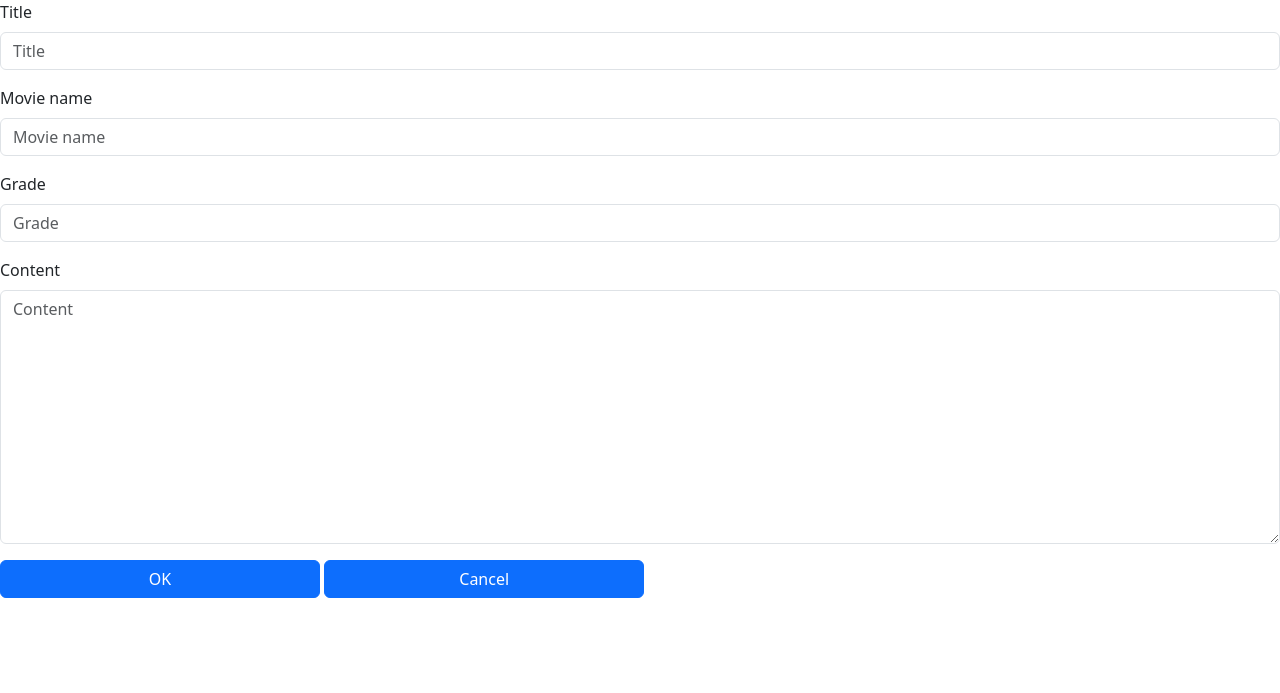
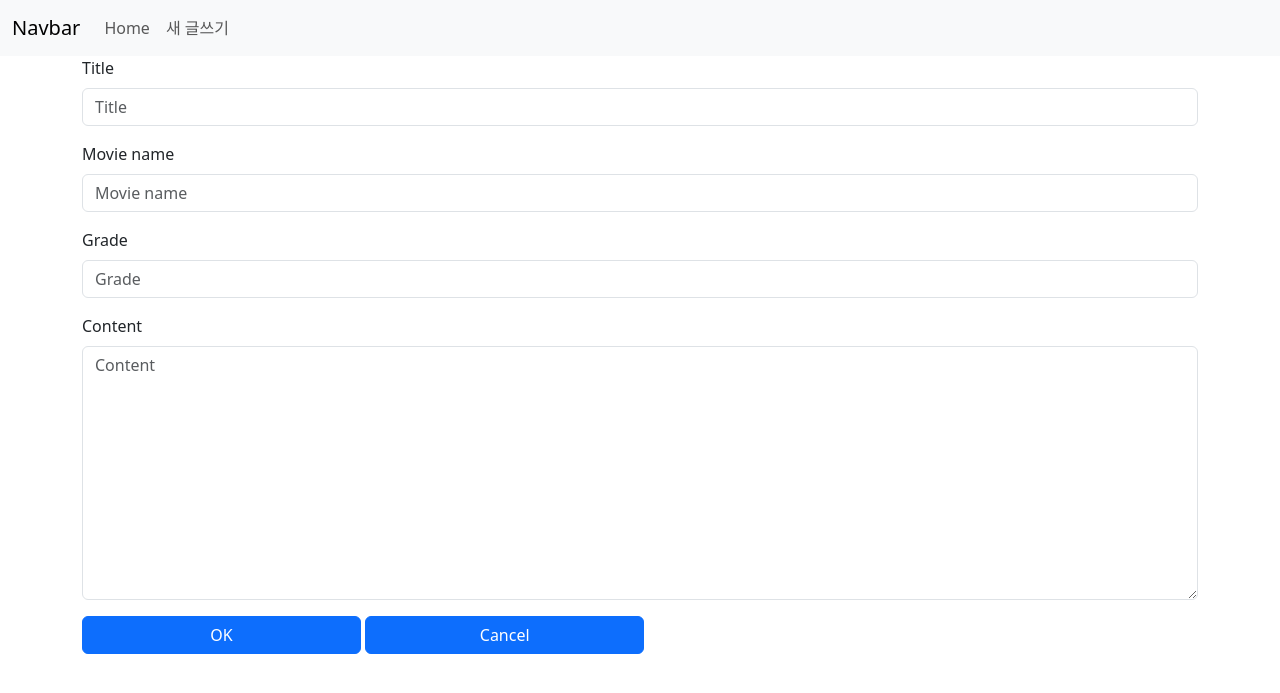
Before and after one commit to sungin95/pair_1007, a Django app: page /review/new/ in a window 1280 px wide. Shown: the top 693 px of the page. Run offline with Django 3.2, Linux system fonts and the light colour scheme; some libraries are stand-ins or nearby versions.

Commit message:
1007 PJT 15:00 JOOHYUN

```diff
--- a/reviews_movie/templates/reviews/index.html
+++ b/reviews_movie/templates/reviews/index.html
@@ -1,6 +1,6 @@
 {% extends 'base.html' %}
 {% block content %}
-  <a href="{% url 'review:new' %}" class="btn btn-primary">새 글쓰기</a>
+
   <table class="table">
     <thead>
       <tr>
@@ -16,7 +16,7 @@
       {% for review in reviews %}
         <tr>
           <th scope="row">{{review.pk}}</th>
-          <td>{{review.title}}</td>
+          <td> <a href="{% url 'review:detail' review.pk %}">{{review.title}}</a></td>
           <td>{{review.movie_name}}</td>
           <td>{{review.grade}}</td>
           <td>{{review.created_at}}</td>
--- a/reviews_movie/urls.py
+++ b/reviews_movie/urls.py
@@ -6,5 +6,9 @@ app_name = "review"
 urlpatterns = [
     path("", views.index, name="index"),
     path("new/", views.new, name="new"),
-    # path("create/", views.create, name="create"),
+    path('detail/<int:pk>',views.detail,name='detail'),
+    path('detail/<int:pk>/update',views.update,name='update'),
+    # path('detail/<int:pk>/delete',views.delete,name='delete'),
+
+
 ]
--- a/reviews_movie/views.py
+++ b/reviews_movie/views.py
@@ -1,11 +1,15 @@
 from django.shortcuts import render, redirect
 from .forms import ReviewForm
+from . models import Review
 
 # Create your views here.
 def index(request):
+    review = Review.objects.order_by('-pk')
+    context ={
+        'reviews' : review
+    }
 
-    return render(request, "reviews/index.html")
-
+    return render(request, "reviews/index.html", context)
 
 def new(request):
     if request.method == "POST":
@@ -19,3 +23,29 @@ def new(request):
         "review_form": review_form,
     }
     return render(request, "reviews/new.html", context)
+
+def detail(request,pk):
+    review = Review.objects.get(pk=pk)
+
+    context = {
+        'review' : review
+    }
+
+    return render(request,'reviews/detail.html',context)
+
+def update(request,pk):
+    review = Review.objects.get(pk=pk)
+    if request.method == "POST":
+        review_form = ReviewForm(request.POST)
+        if review_form.is_valid():
+            review_form.save()
+            return redirect("review:index")
+
+
+
+    review_form = ReviewForm(instance=review)
+    context = {
+        "review_form": review_form,
+    }
+
+    return render(request,'reviews/update.html',context)
--- a/templates/base.html
+++ b/templates/base.html
@@ -9,8 +9,36 @@
     <title>Document</title>
   </head>
 
+
+
+
   <body>
-    {% block content %}{% endblock %}
+    <nav class="navbar navbar-expand-lg bg-light">
+      <div class="container-fluid">
+        <a class="navbar-brand" href="#">Navbar</a>
+        <button class="navbar-toggler" type="button" data-bs-toggle="collapse" data-bs-target="#navbarNav" aria-controls="navbarNav" aria-expanded="false" aria-label="Toggle navigation">
+          <span class="navbar-toggler-icon"></span>
+        </button>
+        <div class="collapse navbar-collapse" id="navbarNav">
+          <ul class="navbar-nav">
+            <li class="nav-item">
+              <a class="nav-link " aria-current="page" href="{% url 'review:index' %}">Home</a>
+            </li>
+            <li class="nav-item">
+              <a class="nav-link" href="{% url 'review:new' %}">새 글쓰기</a>
+            </li>
+
+
+          </ul>
+        </div>
+      </div>
+    </nav>
+
+    <div class="container">
+
+      {% block content %}
+      {% endblock %}
+    </div>
     <script src="https://cdn.jsdelivr.net/npm/bootstrap@5.2.2/dist/js/bootstrap.bundle.min.js" integrity="sha384-OERcA2EqjJCMA+/3y+gxIOqMEjwtxJY7qPCqsdltbNJuaOe923+mo//f6V8Qbsw3" crossorigin="anonymous"></script>
   </body>
 
```
Also changed, not shown: reviews_movie/templates/reviews/detail.html (added, +12 -0 lines), reviews_movie/templates/reviews/update.html (added, +12 -0 lines), db.sqlite3.
